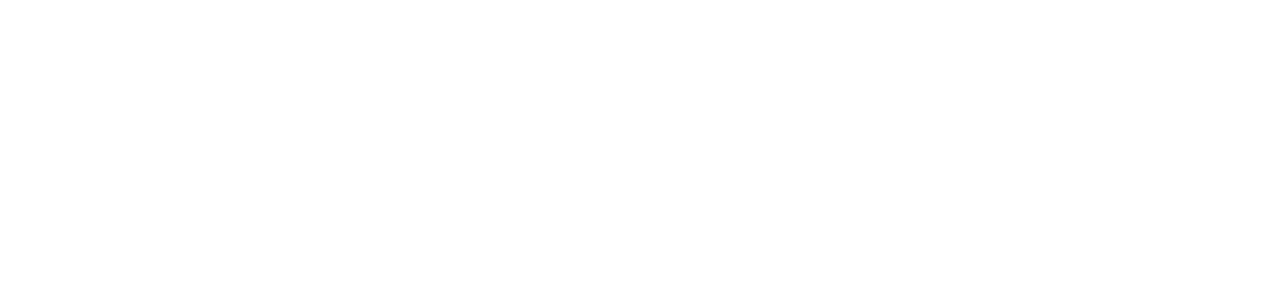
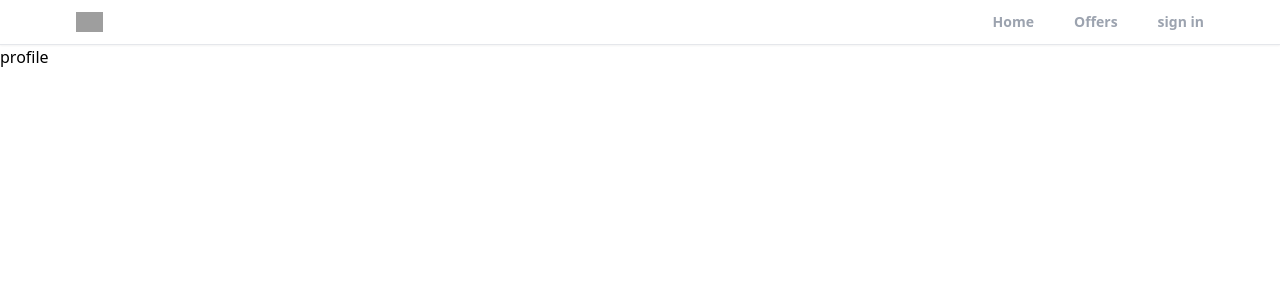
Before and after one commit to Ishmael-Chepsoi/realtor-clone-react, a React (Create React App) app: page /profile in a window 1280 px wide. Shown: the top 300 px of the page. Built offline with nearby package versions, Linux system fonts and the light colour scheme; grey boxes are pictures that could not be loaded.

Commit message:
Create header component

```diff
--- a/src/App.js
+++ b/src/App.js
@@ -1,20 +1,22 @@
 import { BrowserRouter as Router, Route, Routes} from "react-router-dom";
 import Home from "./pages/Home";
-import profile from "./pages/profile";
+import Profile from "./pages/Profile";
 import Offers from "./pages/Offers";
-import signin from "./pages/signin";
-import signup from "./pages/signup";
-import forgotpassword from "./pages/forgotpassword";
+import Signin from "./pages/Signin.jsx";
+import Signup from "./pages/Signup";
+import Forgotpassword from "./pages/Forgotpassword";
+import Header from "./components/Header";
 function App() {
   return (
    <Router>
+    <Header/>
     <Routes>
      <Route path="/" element={<Home />} />
-     <Route path="/profile" element={< profile />} />
+     <Route path="/profile" element={<Profile />} />
      <Route path="/Offers" element={<Offers />} />
-     <Route path="/sign-in" element={<signin />} />
-     <Route path="/sign-up" element={<signup />} />
-     <Route path="/forgot-password" element={<forgotpassword />} />
+     <Route path="/sign-in" element={<Signin />} />
+     <Route path="/sign-up" element={<Signup />} />
+     <Route path="/Forgot-password" element={<Forgotpassword />} />
     </Routes>
    </Router>
   );
--- /dev/null
+++ b/src/components/Header.jsx
@@ -0,0 +1,38 @@
+import React from 'react'
+import { useLocation, useNavigate } from 'react-router-dom'
+
+export default function Header() {
+    const location = useLocation();
+    console.log(location.pathname);
+    const navigate = useNavigate();
+    function pathMatchRoute(route){
+       if (route === location.pathname){
+           return true
+       }
+    }
+    return (
+        <div className='bg-white border-b shadow-sm sticky top-0 z-50'>
+        <header className='flex justify-between items-center px-3 max-w-6xl mx-auto'>
+            <div>
+            <img src="https://static.rdc.moveaws.com/images/logos/rdc-logo-default.svg" alt="logo"
+        className='h-5 cursor-pointer'
+        onClick={()=>navigate("/")}
+        />
+            </div>
+      <div>
+        <ul className='flex space-x-10'>
+            <li className={`cursor-pointer py-3 text-sm font-semibold
+            text-gray-400  ${pathMatchRoute("/") && " border-b-[3px] text-black border-b-red-500"}`} onClick={()=>navigate("/")}>Home</li>
+            <li className={`cursor-pointer py-3 text-sm font-semibold
+            text-gray-400
+            ${pathMatchRoute("/Offers") && "border-b-[3px] text-black border-b-red-500"}`} onClick={()=>navigate("/Offers")}>Offers</li>
+            <li className={`cursor-pointer py-3 text-sm font-semibold
+            text-gray-400
+            ${pathMatchRoute("/sign-in") && "border-b-[3px] text-black border-b-red-500"}`} onClick={()=>navigate("/sign-in")}>sign in</li>
+        </ul>
+      </div>
+
+        </header>
+    </div>
+  )
+}
--- a/src/pages/forgotpassword.jsx
+++ b/src/pages/forgotpassword.jsx
@@ -1,6 +1,6 @@
 import React from 'react'
 
-export default function forgotpassword() {
+export default function Forgotpassword() {
   return (
     <div>
       forgot Password
--- a/src/pages/profile.jsx
+++ b/src/pages/profile.jsx
@@ -1,9 +1,9 @@
 import React from 'react'
 
-export default function profile() {
+export default function Profile() {
   return (
     <div>
-      Profile
+      profile
     </div>
   )
 }
--- a/src/pages/signin.jsx
+++ b/src/pages/signin.jsx
@@ -1,6 +1,6 @@
 import React from 'react'
 
-export default function signin() {
+export default function Signin() {
   return (
     <div>
       sign in
--- a/src/pages/signup.jsx
+++ b/src/pages/signup.jsx
@@ -1,6 +1,6 @@
 import React from 'react'
 
-export default function signup() {
+export default function Signup() {
   return (
     <div>
       sign up
```
Also changed, not shown: tailwind.config.js (line endings or trailing spaces).
